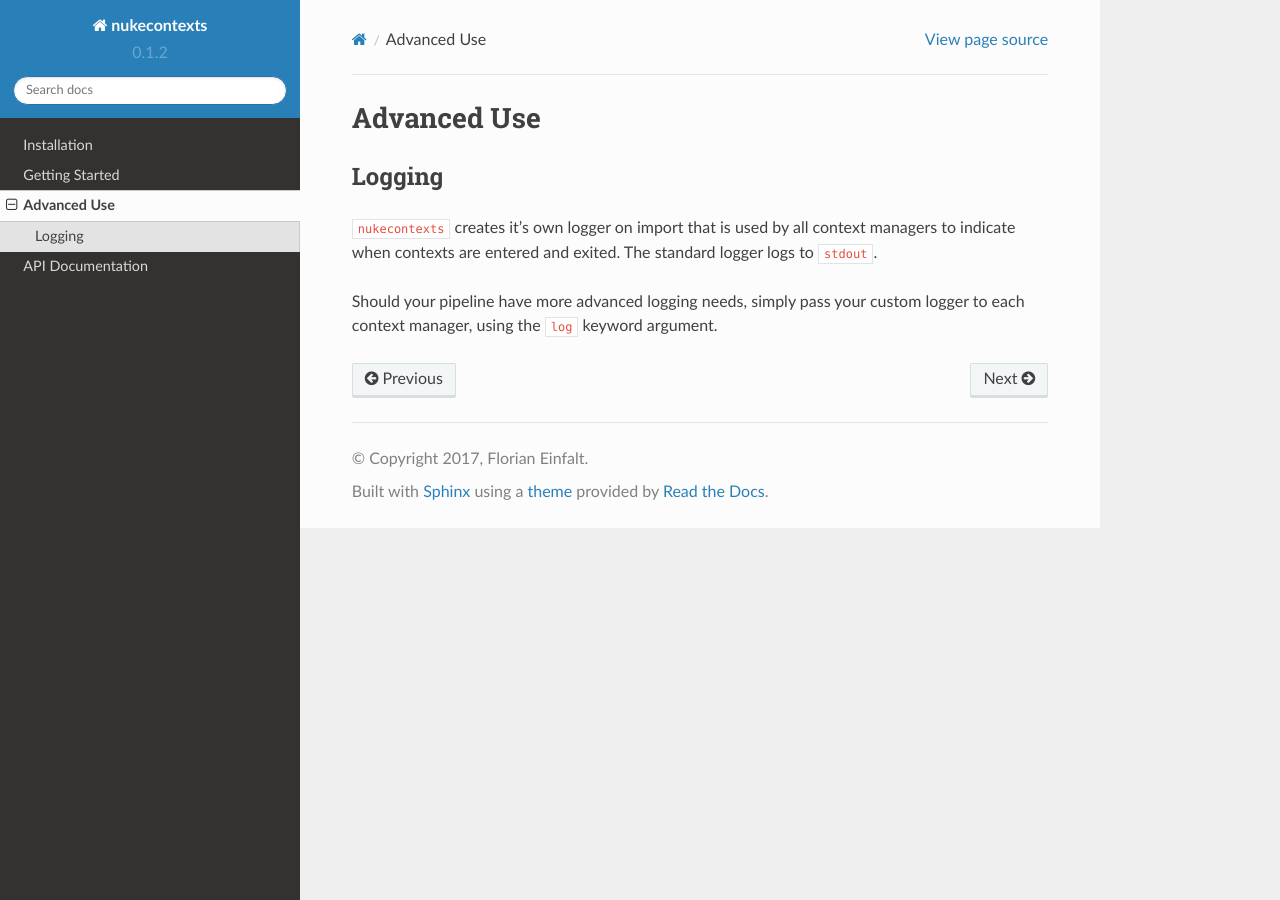
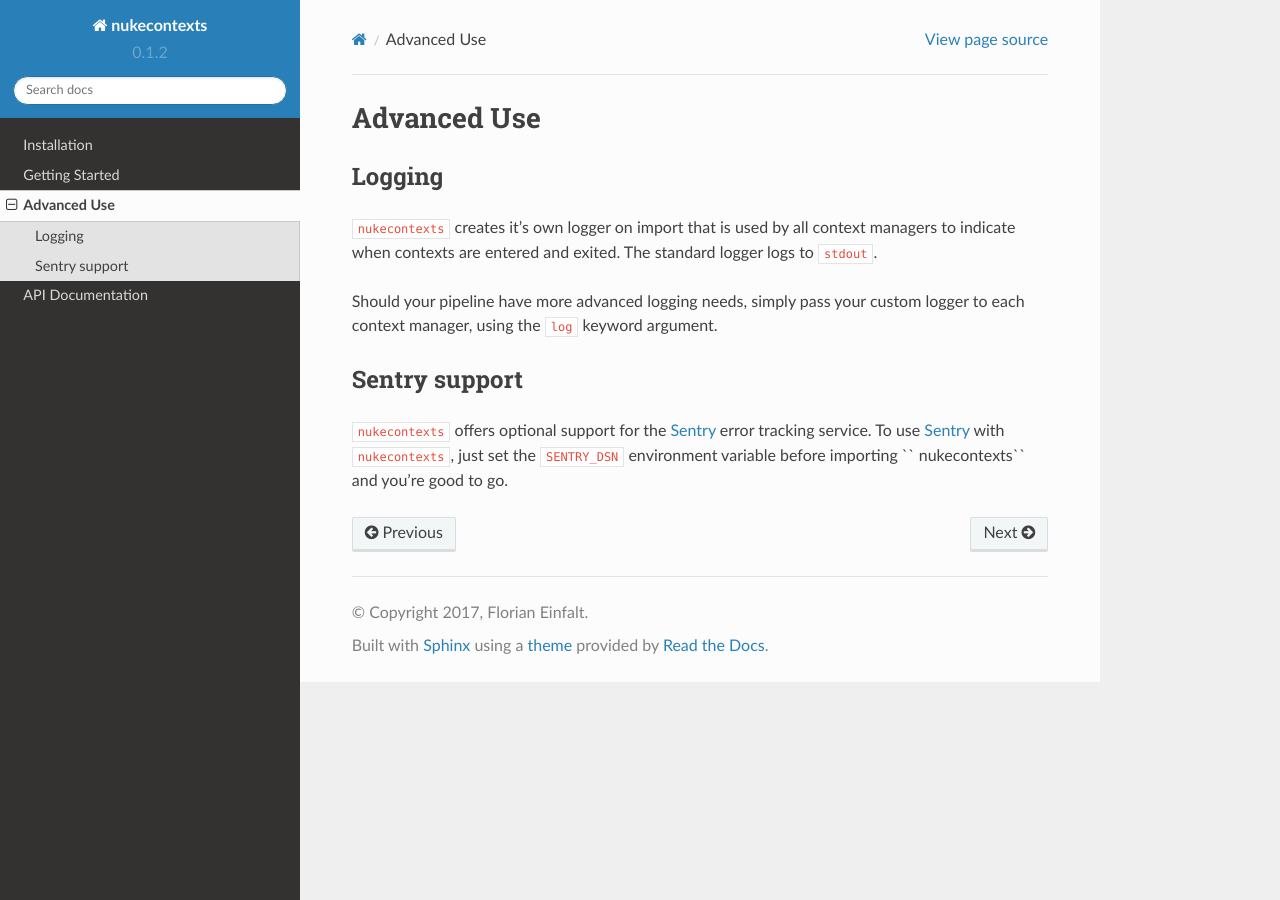
Before and after one commit to florianeinfalt/nukecontexts, a Sphinx documentation site: the page built from docs/source/advanced_use.rst, in a window 1280 px wide. Built offline with Sphinx 7.4.7 and the Read the Docs theme 2.0.0, drawn with Linux system fonts in a browser that asks for light colours.

Commit message:
Update documentation

```diff
--- a/docs/source/advanced_use.rst
+++ b/docs/source/advanced_use.rst
@@ -10,3 +10,11 @@ logs to ``stdout``.
 
 Should your pipeline have more advanced logging needs, simply pass your custom
 logger to each context manager, using the ``log`` keyword argument.
+
+Sentry support
+--------------
+
+``nukecontexts`` offers optional support for the `Sentry <http://sentry.io/>`_
+error tracking service. To use `Sentry <http://sentry.io/>`_ with
+``nukecontexts``, just set the ``SENTRY_DSN`` environment variable before
+importing `` nukecontexts`` and you're good to go.
```
